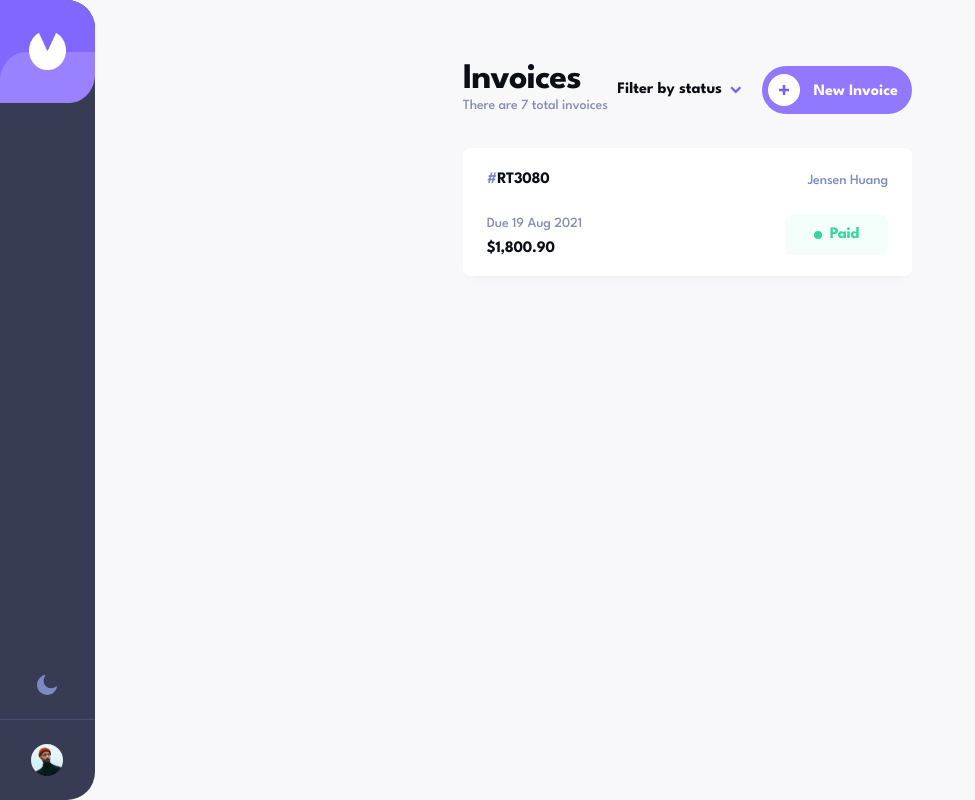
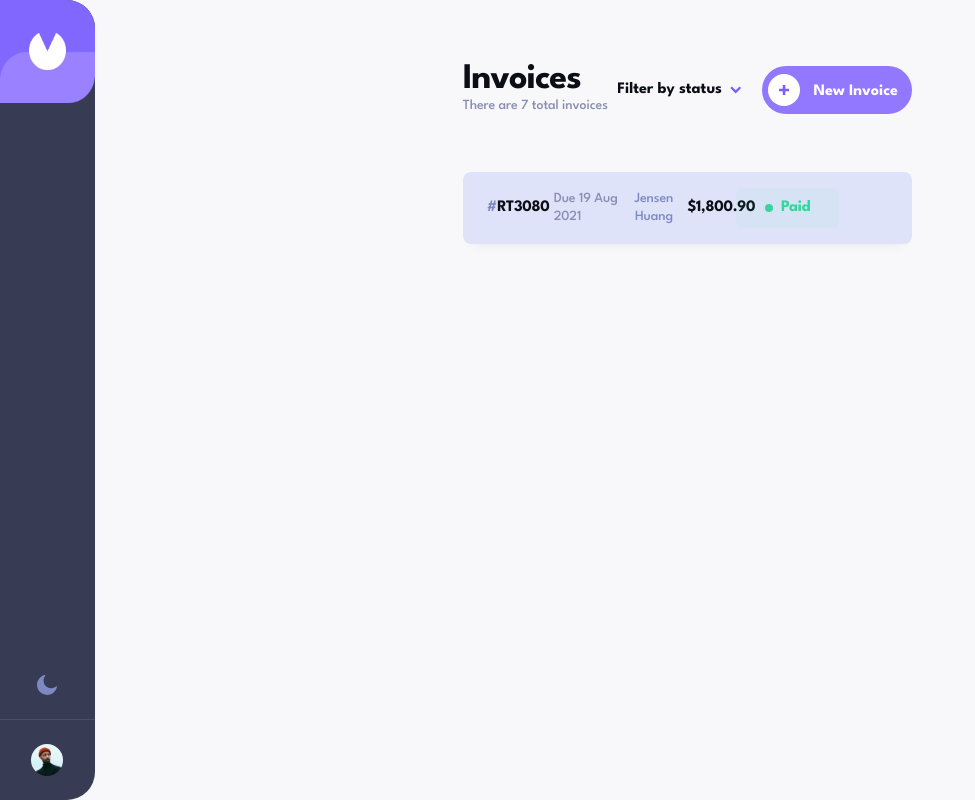
Before and after one commit to kelitasukita/invoice-app-frontend, a Next.js app: page / in a window 1280 px wide. Shown: the whole page, without its empty margins (0-975 px from the left). Built offline with nearby package versions, Linux system fonts and the light colour scheme.

Commit message:
Changes styles and made some adjustments

```diff
--- a/src/app/components/Invoice.tsx
+++ b/src/app/components/Invoice.tsx
@@ -25,20 +25,21 @@ export default function Invoice() {
     //   </div>
     // </article>
 
-    <article className="grid grid-cols-3 grid-rows-3 mt-8 h-32 p-6 bg-13 rounded-lg desktop:mx-80 sm:shadow-my-shadow">
+    <article className="grid grid-cols-3 grid-rows-3 mt-8 h-32 p-6 bg-05 rounded-lg shadow-my-shadow sm:grid sm:grid-cols-6 sm:grid-rows-1 sm:h-72 sm:justify-center sm:items-center sm:mt-14 sm:px-6 desktop:mx-80">
       <h2 className="heading-s text-08">
         <span className="text-07 ">#</span>
         RT3080
       </h2>
-      <span className="col-start-1 col-end-2 text-06 body inline-block mt-4">Due 19 Aug 2021</span>
-      <strong className="col-start-1 col-end-2 text-08 heading-s mt-4">$1,800.90</strong>
+      <span className="col-start-1 col-end-2 text-06 body inline-block mt-4 sm:col-start-2 sm:mt-0">Due 19 Aug 2021</span>
+      <strong className="col-start-1 col-end-2 text-08 heading-s mt-4 sm:col-start-4 sm:col-end-4 sm:mt-0 sm:text-center">$1,800.90</strong>
 
-      <span className="col-start-3 col-end-3 row-start-1 text-right text-07 body">Jensen Huang</span>
+      <span className="col-start-3 col-end-3 row-start-1 text-right text-07 body sm:col-start-3 sm:text-center">Jensen Huang</span>
 
-      <div className="col-start-3 col-end-3 row-start-2 row-end-3 flex justify-self-end justify-center items-center w-103 py-5 mt-4 bg-paid rounded-md bg-opacity-4">
+      <div className="col-start-3 col-end-3 row-start-2 row-end-3 flex justify-self-end justify-center items-center w-103 h-10 mt-5 bg-paid rounded-md bg-opacity-4 sm:col-start-5 sm:col-end-6 sm:row-start-1 sm:mt-0 sm:justify-self-center">
         <div className="w-2 h-2 rounded-full bg-paid"></div>
         <span className="heading-s ml-2 rounded-md text-paid">Paid</span>
       </div>
+      {/* <img className="" src="/assets/icon-arrow-right.svg" alt="arrow right" /> */}
     </article>
   )
 }
--- a/tailwind.config.js
+++ b/tailwind.config.js
@@ -8,7 +8,7 @@ module.exports = {
   theme: {
     extend: {
       screens: {
-        phone: "425px",
+        phone: "640px",
         desktop: "1280px",
       },
       height: {
```
